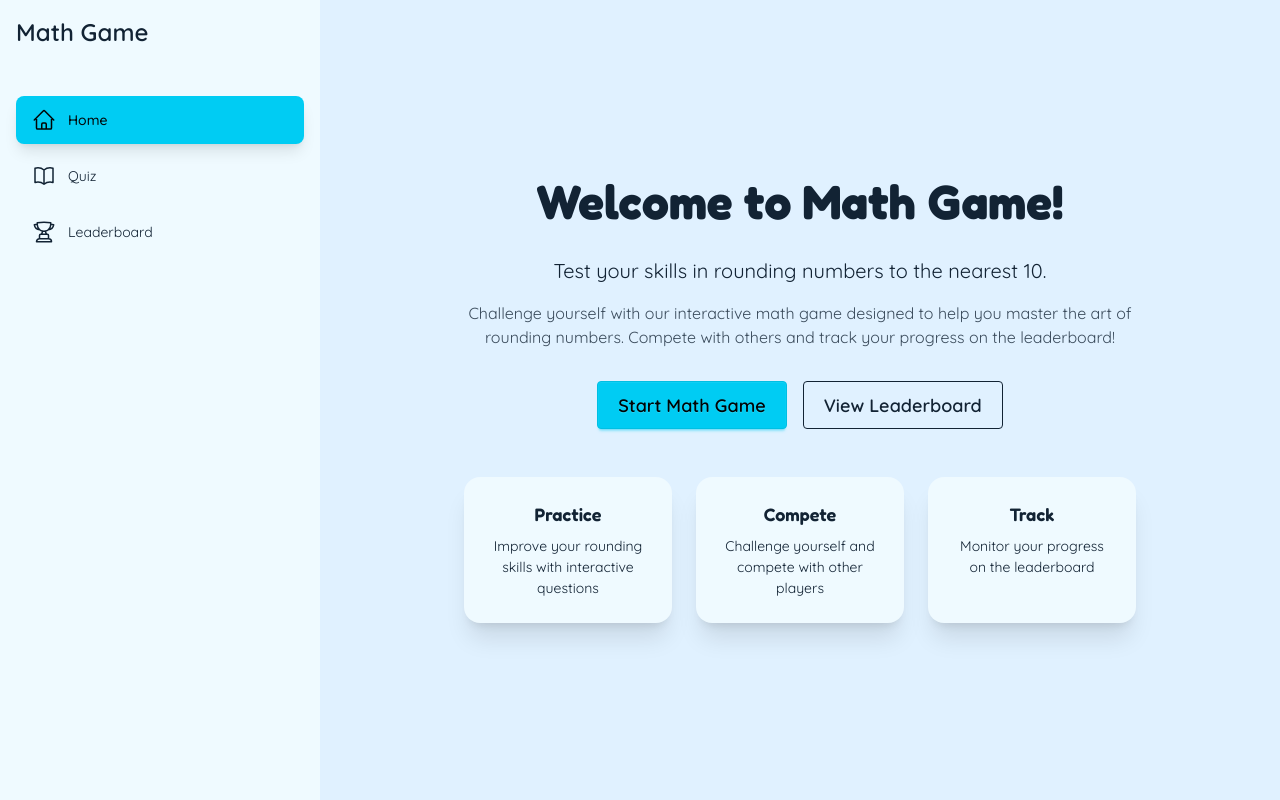
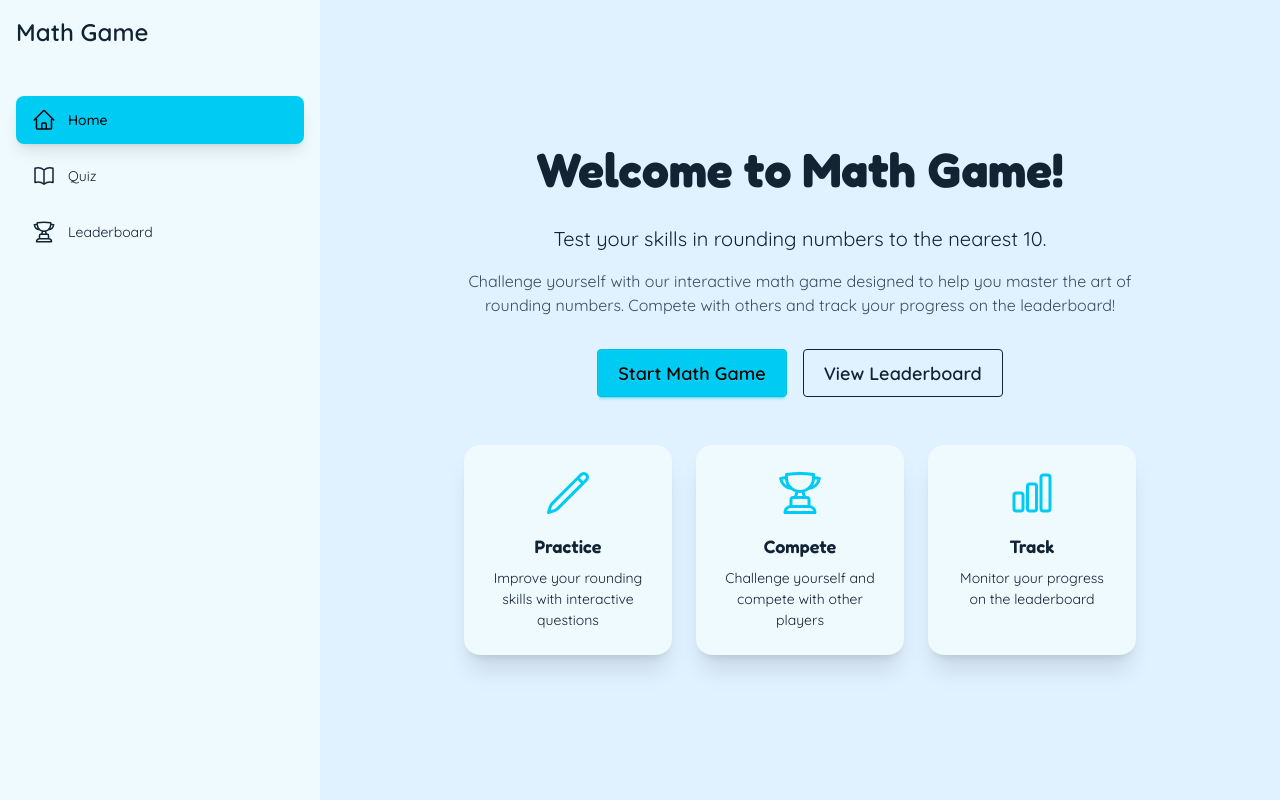
Before and after one commit to farishamy16/math-game, a Next.js app: page / in a window 1280 px wide. Built offline with nearby package versions, Linux system fonts and the light colour scheme.

Commit message:
styling: icon & viewport

```diff
--- a/src/app/layout.tsx
+++ b/src/app/layout.tsx
@@ -1,10 +1,17 @@
-import type { Metadata } from "next";
+import type { Metadata, Viewport } from "next";
 import { Sidebar } from "@/components/ui/Sidebar";
 import "./globals.css";
 
 export const metadata: Metadata = {
   title: "Math Game",
   description: "Interactive math game for practicing rounding numbers",
+};
+
+export const viewport: Viewport = {
+  width: 'device-width',
+  initialScale: 1,
+  maximumScale: 1,
+  userScalable: false,
 };
 
 export default function RootLayout({
--- a/src/app/page.tsx
+++ b/src/app/page.tsx
@@ -39,18 +39,27 @@
           <div className="mt-12 grid grid-cols-1 md:grid-cols-3 gap-6">
             <div className="card bg-base-100 shadow-xl">
               <div className="card-body items-center text-center">
+                <svg xmlns="http://www.w3.org/2000/svg" fill="none" viewBox="0 0 24 24" strokeWidth={1.5} stroke="currentColor" className="w-12 h-12 text-primary mb-2">
+                  <path strokeLinecap="round" strokeLinejoin="round" d="m16.862 4.487 1.687-1.688a1.875 1.875 0 1 1 2.652 2.652L6.832 19.82a4.5 4.5 0 0 1-1.897 1.13l-2.685.8.8-2.685a4.5 4.5 0 0 1 1.13-1.897L16.863 4.487Zm0 0L19.5 7.125" />
+                </svg>
                 <h2 className="card-title">Practice</h2>
                 <p>Improve your rounding skills with interactive questions</p>
               </div>
             </div>
             <div className="card bg-base-100 shadow-xl">
               <div className="card-body items-center text-center">
+                <svg xmlns="http://www.w3.org/2000/svg" fill="none" viewBox="0 0 24 24" strokeWidth={1.5} stroke="currentColor" className="w-12 h-12 text-primary mb-2">
+                  <path strokeLinecap="round" strokeLinejoin="round" d="M16.5 18.75h-9m9 0a3 3 0 0 1 3 3h-15a3 3 0 0 1 3-3m9 0v-3.375c0-.621-.503-1.125-1.125-1.125h-.871M7.5 18.75v-3.375c0-.621.504-1.125 1.125-1.125h.872m5.007 0H9.497m5.007 0a7.454 7.454 0 0 1-.982-3.172M9.497 14.25a7.454 7.454 0 0 0 .981-3.172M5.25 4.236c-.982.143-1.954.317-2.916.52A6.003 6.003 0 0 0 7.73 9.728M5.25 4.236V4.5c0 2.108.966 3.99 2.48 5.228M5.25 4.236V2.721C7.456 2.41 9.71 2.25 12 2.25c2.291 0 4.545.16 6.75.47v1.516M7.73 9.728a6.726 6.726 0 0 0 2.748 1.35m8.272-6.842V4.5c0 2.108-.966 3.99-2.48 5.228m2.48-5.492a46.32 46.32 0 0 1 2.916.52 6.003 6.003 0 0 1-5.395 4.972m0 0a6.726 6.726 0 0 1-2.749 1.35m0 0a6.772 6.772 0 0 1-3.044 0" />
+                </svg>
                 <h2 className="card-title">Compete</h2>
                 <p>Challenge yourself and compete with other players</p>
               </div>
             </div>
             <div className="card bg-base-100 shadow-xl">
               <div className="card-body items-center text-center">
+                <svg xmlns="http://www.w3.org/2000/svg" fill="none" viewBox="0 0 24 24" strokeWidth={1.5} stroke="currentColor" className="w-12 h-12 text-primary mb-2">
+                  <path strokeLinecap="round" strokeLinejoin="round" d="M3 13.125C3 12.504 3.504 12 4.125 12h2.25c.621 0 1.125.504 1.125 1.125v6.75C7.5 20.496 6.996 21 6.375 21h-2.25A1.125 1.125 0 0 1 3 19.875v-6.75ZM9.75 8.625c0-.621.504-1.125 1.125-1.125h2.25c.621 0 1.125.504 1.125 1.125v11.25c0 .621-.504 1.125-1.125 1.125h-2.25a1.125 1.125 0 0 1-1.125-1.125V8.625ZM16.5 4.125c0-.621.504-1.125 1.125-1.125h2.25C20.496 3 21 3.504 21 4.125v15.75c0 .621-.504 1.125-1.125 1.125h-2.25a1.125 1.125 0 0 1-1.125-1.125V4.125Z" />
+                </svg>
                 <h2 className="card-title">Track</h2>
                 <p>Monitor your progress on the leaderboard</p>
               </div>
```
